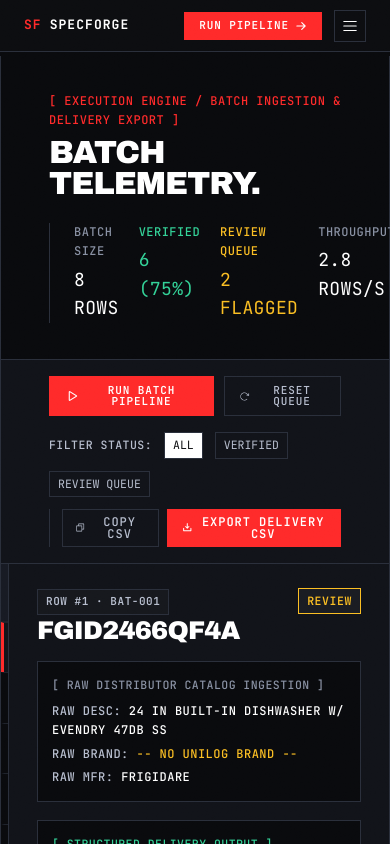
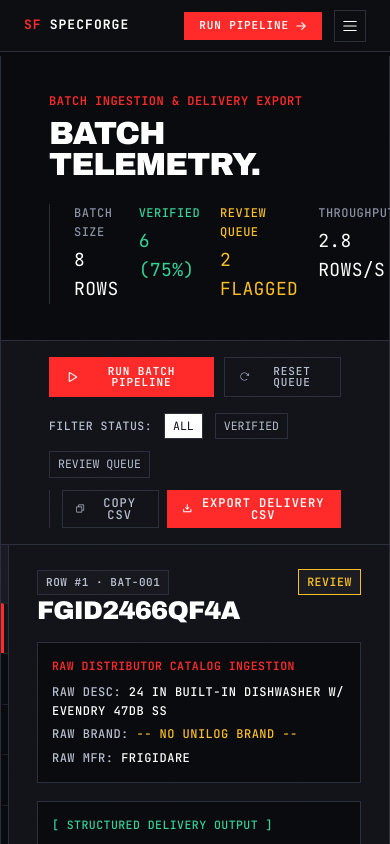
Before and after one commit to Sameer8549/specforage, a Next.js app in the folder specforage-app/: page /batch in a window 390 px wide. Shown: the top 844 px of the page. Built offline with nearby package versions, Linux system fonts and the light colour scheme.

Commit message:
fix(ui): fix Governor Action table button overflow and add responsive containment across all tables

```diff
--- a/specforage-app/src/components/AuditPage.tsx
+++ b/specforage-app/src/components/AuditPage.tsx
@@ -335,7 +335,7 @@ export default function AuditPage() {
                   transition={{ duration: 0.3, ease }}
                   style={{ display: "flex", flexDirection: "column", gap: 16 }}
                 >
-                  <div style={{ border: "1px solid var(--border)" }}>
+                  <div style={{ border: "1px solid var(--border)", overflowX: "auto" }}>
                     <div
                       style={{
                         padding: "10px 16px",
@@ -353,10 +353,11 @@ export default function AuditPage() {
                       </span>
                     </div>
 
+                    <div style={{ minWidth: 960 }}>
                       <div
                         style={{
                           display: "grid",
-                        gridTemplateColumns: "100px 120px 140px 160px 1fr 160px",
+                          gridTemplateColumns: "100px 120px 130px 160px 1fr 210px",
                           backgroundColor: "var(--bg-surface)",
                           borderBottom: "1px solid var(--border-dim)",
                         }}
@@ -381,7 +382,7 @@ export default function AuditPage() {
                             key={item.id}
                             style={{
                               display: "grid",
-                            gridTemplateColumns: "100px 120px 140px 160px 1fr 160px",
+                              gridTemplateColumns: "100px 120px 130px 160px 1fr 210px",
                               borderTop: "1px solid var(--border-dim)",
                               opacity: isPending ? 1 : 0.6,
                             }}
@@ -417,23 +418,23 @@ export default function AuditPage() {
                             </div>
 
                             {/* Action */}
-                          <div style={{ padding: "14px 12px", display: "flex", alignItems: "center", gap: 6 }}>
+                            <div style={{ padding: "14px 12px", display: "flex", alignItems: "center", gap: 8, flexWrap: "nowrap" }}>
                               {isPending ? (
                                 <>
                                   <button
                                     onClick={() => handleQueueAction(item.id, "APPROVED")}
                                     className="btn-primary"
-                                  style={{ padding: "4px 8px", fontSize: 11.5 }}
+                                    style={{ padding: "5px 10px", fontSize: 11, flexShrink: 0 }}
                                   >
-                                  <Check size={11} weight="bold" />
+                                    <Check size={12} weight="bold" />
                                     CONFIRM
                                   </button>
                                   <button
                                     onClick={() => handleQueueAction(item.id, "DISMISSED")}
                                     className="btn-ghost"
-                                  style={{ padding: "4px 8px", fontSize: 11.5 }}
+                                    style={{ padding: "5px 10px", fontSize: 11, flexShrink: 0 }}
                                   >
-                                  <X size={11} />
+                                    <X size={12} />
                                     DISMISS
                                   </button>
                                 </>
@@ -446,6 +447,7 @@ export default function AuditPage() {
                           </div>
                         );
                       })}
+                    </div>
                   </div>
                 </motion.div>
               )}
--- a/specforage-app/src/components/BatchLivePage.tsx
+++ b/specforage-app/src/components/BatchLivePage.tsx
@@ -182,9 +182,9 @@ export default function BatchLivePage() {
             <div>
               <div
                 className="text-mono-label"
-                style={{ color: "var(--accent)", marginBottom: 8 }}
+                style={{ color: "var(--accent)", marginBottom: 8, fontSize: 12, fontWeight: 600 }}
               >
-                [ EXECUTION ENGINE / BATCH INGESTION & DELIVERY EXPORT ]
+                Batch Ingestion & Delivery Export
               </div>
               <h1
                 className="text-display"
@@ -328,10 +328,11 @@ export default function BatchLivePage() {
           >
             {/* ── LEFT: Batch Rows Table ── */}
             <div style={{ borderRight: "1px solid var(--border)", overflowX: "auto" }}>
+              <div style={{ minWidth: 760 }}>
                 <div
                   style={{
                     display: "grid",
-                  gridTemplateColumns: "40px 130px 1fr 140px 110px 80px 100px",
+                    gridTemplateColumns: "45px 140px 1fr 140px 110px 80px 110px",
                     backgroundColor: "var(--bg-elevated)",
                     borderBottom: "1px solid var(--border-dim)",
                   }}
@@ -357,7 +358,7 @@ export default function BatchLivePage() {
                     onClick={() => setSelectedRowId(r.id)}
                     style={{
                       display: "grid",
-                      gridTemplateColumns: "40px 130px 1fr 140px 110px 80px 100px",
+                      gridTemplateColumns: "45px 140px 1fr 140px 110px 80px 110px",
                       borderTop: "1px solid var(--border-dim)",
                       backgroundColor: isSel ? "var(--bg-surface)" : "transparent",
                       borderLeft: `3px solid ${isSel ? "var(--accent)" : "transparent"}`,
@@ -412,6 +413,7 @@ export default function BatchLivePage() {
                 );
               })}
             </div>
+          </div>
 
             {/* ── RIGHT: Selected Row Deep Inspector ── */}
             <div style={{ padding: "24px 28px", display: "flex", flexDirection: "column", gap: 18, backgroundColor: "var(--bg-surface)", overflowY: "auto" }}>
@@ -439,8 +441,8 @@ export default function BatchLivePage() {
 
               {/* Raw Input Telemetry */}
               <div style={{ border: "1px solid var(--border)", padding: "14px", backgroundColor: "var(--bg-root)" }}>
-                <div className="text-mono-label" style={{ fontSize: 11.5, color: "var(--fg-dim)", marginBottom: 8 }}>
-                  [ RAW DISTRIBUTOR CATALOG INGESTION ]
+                <div className="text-mono-label" style={{ fontSize: 11.5, color: "var(--accent)", marginBottom: 8, fontWeight: 600 }}>
+                  Raw Distributor Catalog Ingestion
                 </div>
                 <div style={{ display: "flex", flexDirection: "column", gap: 4 }}>
                   <div className="text-mono-label" style={{ fontSize: 12 }}>
--- a/specforage-app/src/components/ValidatePage.tsx
+++ b/specforage-app/src/components/ValidatePage.tsx
@@ -219,7 +219,8 @@ export default function ValidatePage() {
                   transition={{ duration: 0.3, ease }}
                   style={{ display: "flex", flexDirection: "column", gap: 20 }}
                 >
-                  <div style={{ border: "1px solid var(--border)" }}>
+                  <div style={{ border: "1px solid var(--border)", overflowX: "auto" }}>
+                    <div style={{ minWidth: 780 }}>
                       <div
                         style={{
                           display: "grid",
@@ -286,11 +287,12 @@ export default function ValidatePage() {
                                 fontSize: 11,
                               }}
                             >
-                            {item.isMatch ? "✓ MATCH" : "MISMATCH"}
+                              {item.isMatch ? "✓ MATCH" : "✕ MISMATCH"}
                             </span>
                           </div>
                         </div>
                       ))}
+                    </div>
                   </div>
                 </motion.div>
               )}
```
Lines whose indentation alone changed are shown as unchanged.
